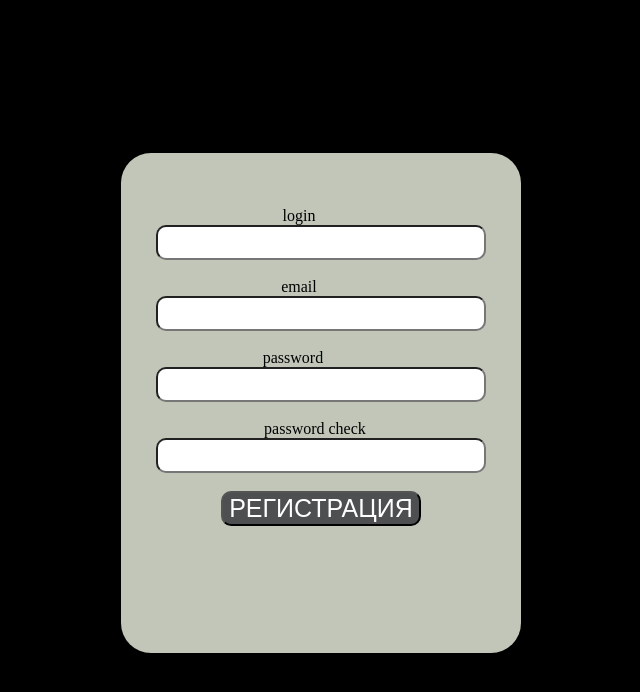
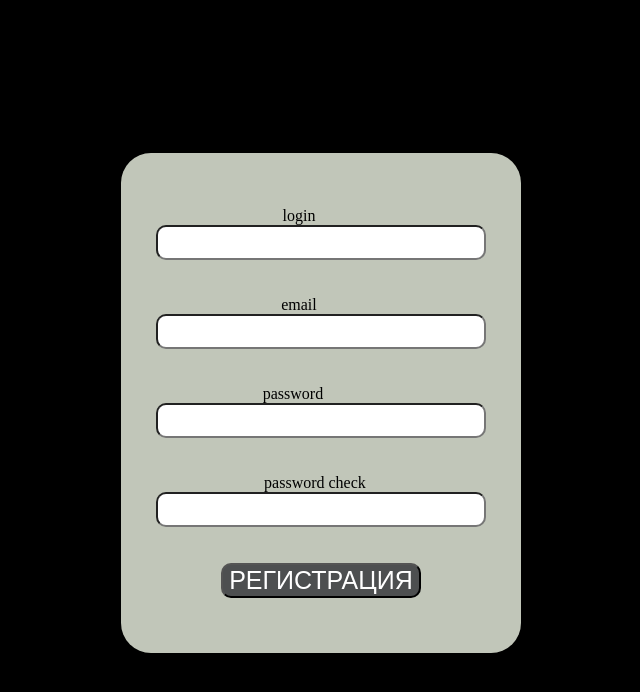
Before and after one commit to Fantom7333/test-, a Flask app: page /authorization/1 in a window 1280 px wide. Shown: the top 692 px of the page, without its empty margins (317-957 px from the left). Run offline with Flask 2, Linux system fonts and the light colour scheme.

Commit message:
Самойлов

```diff
--- a/static/форма.css
+++ b/static/форма.css
@@ -22,3 +22,11 @@ input {
 .color:hover {
 	background: #6d6f70;
 }
+
+.block {
+display: inline-block;
+}
+
+input,label {
+display: block;
+}
--- a/templates/Главная страница.html
+++ b/templates/Главная страница.html
@@ -9,8 +9,8 @@
 <header class="first-div">
 <table border="0" cellspacing="0" class="size">
 <tr align="center">
-<td width="25%" align="center" bgcolor="a8e13c"><a href="#"><img src="{{ url_for('static', filename='logotip.png') }}" alt="логотип страницы"></a></td>
-<td width="25%" align="center" bgcolor="a8e13c"><h2 class="margin"><font color="#000000">SciDive</font><h2></td>
+    <td width="50%" align="left" bgcolor="a8e13c"><p class="margin"><a href="#"><img src="{{ url_for('static', filename='logotip.png') }}" alt="логотип страницы"></a></p></td>
+<td align="center" bgcolor="a8e13c"></td>
 <td bgcolor="575757"><img src="{{ url_for('static', filename='nastroyki.png') }}" alt="настройки" width="40%" align="center">
 <form method="POST">
     <input name = "Регистрация" type="submit" value="регистрация">
--- a/templates/Форма входа.html
+++ b/templates/Форма входа.html
@@ -10,7 +10,7 @@
 		<tr>
 			<td width="33%">&nbsp;</td>
 			<td width="33%">
-				<div align="center">
+				<div align="center" class="block">
 					<br/>
 					<br/>
 					<br/>
--- a/templates/Форма регистрации.html
+++ b/templates/Форма регистрации.html
@@ -10,7 +10,7 @@
         <tr>
             <td width="33%">&nbsp;</td>
             <td width="33%">
-                <div align="center">
+                <div align="center" class="block">
                     <br/>
                     <br/>
                     <br/>
```
Also changed, not shown: static/Главная страница.css (+4 -3 lines).
